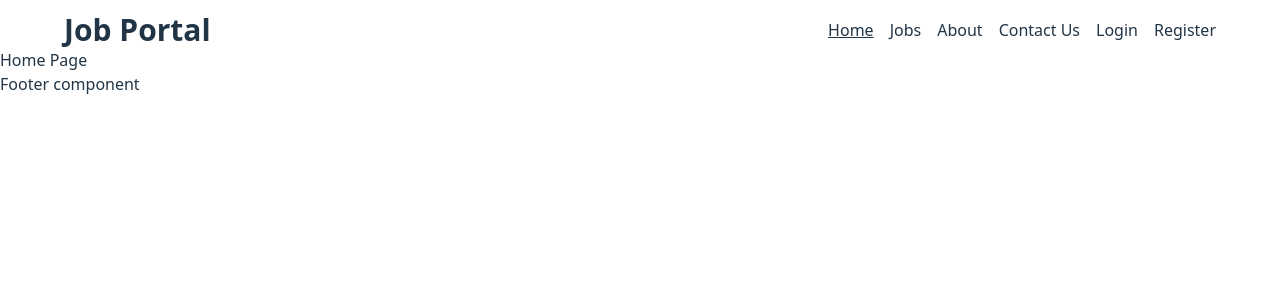
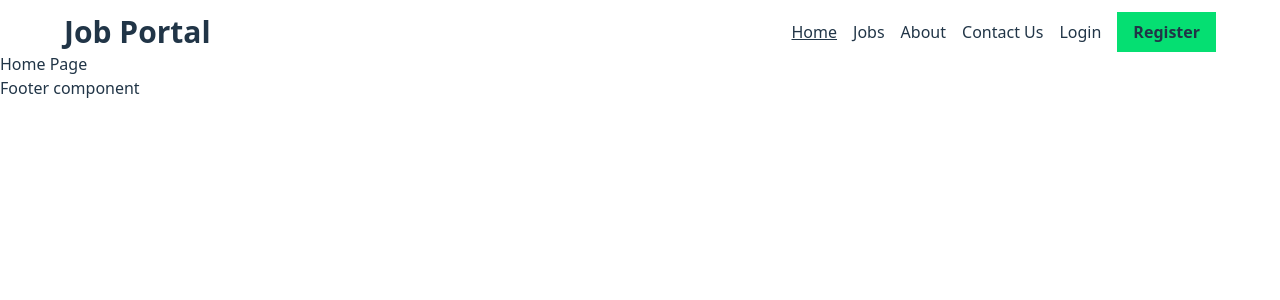
Before and after one commit to AlazarBe/Job-Finding-Portal, a React (Vite) app: page / in a window 1280 px wide. Shown: the top 300 px of the page. Built offline with nearby package versions, Linux system fonts and the light colour scheme.

Commit message:
styled navbar

```diff
--- a/src/components/Header.jsx
+++ b/src/components/Header.jsx
@@ -5,26 +5,32 @@ const navLinks = [
   {
     name: "Home",
     to: "/",
+    style: "hover:text-blue-500 transition-colors duration-200",
   },
   {
     name: "Jobs",
     to: "/jobs",
+    style: "hover:text-blue-500 transition-colors duration-200",
   },
   {
     name: "About",
     to: "/about",
+    style: "hover:text-blue-500 transition-colors duration-200",
   },
   {
     name: "Contact Us",
     to: "/contact",
+    style: "hover:text-blue-500 transition-colors duration-200",
   },
   {
     name: "Login",
     to: "/login",
+    style: "hover:text-blue-500 transition-colors duration-200",
   },
   {
     name: "Register",
     to: "/register",
+    style:" font-bold bg-green-400 p-2 px-4 transition-colors duration-200"
   },
 ];
 
@@ -34,9 +40,9 @@ function Header() {
       <h1 className="font-bold text-3xl">Job Portal</h1>
       <div>
         <nav>
-          <ul className="flex gap-4">
+          <ul className="flex gap-4 items-center">
             {navLinks.map((link) => (
-              <li key={link.name} className="hover:text-blue-500 transition-colors duration-200">
+              <li key={link.name} className={link.style}>
                 <NavLink
                   className={({ isActive }) => (isActive ? "underline" : "")}
                   to={link.to}
```
